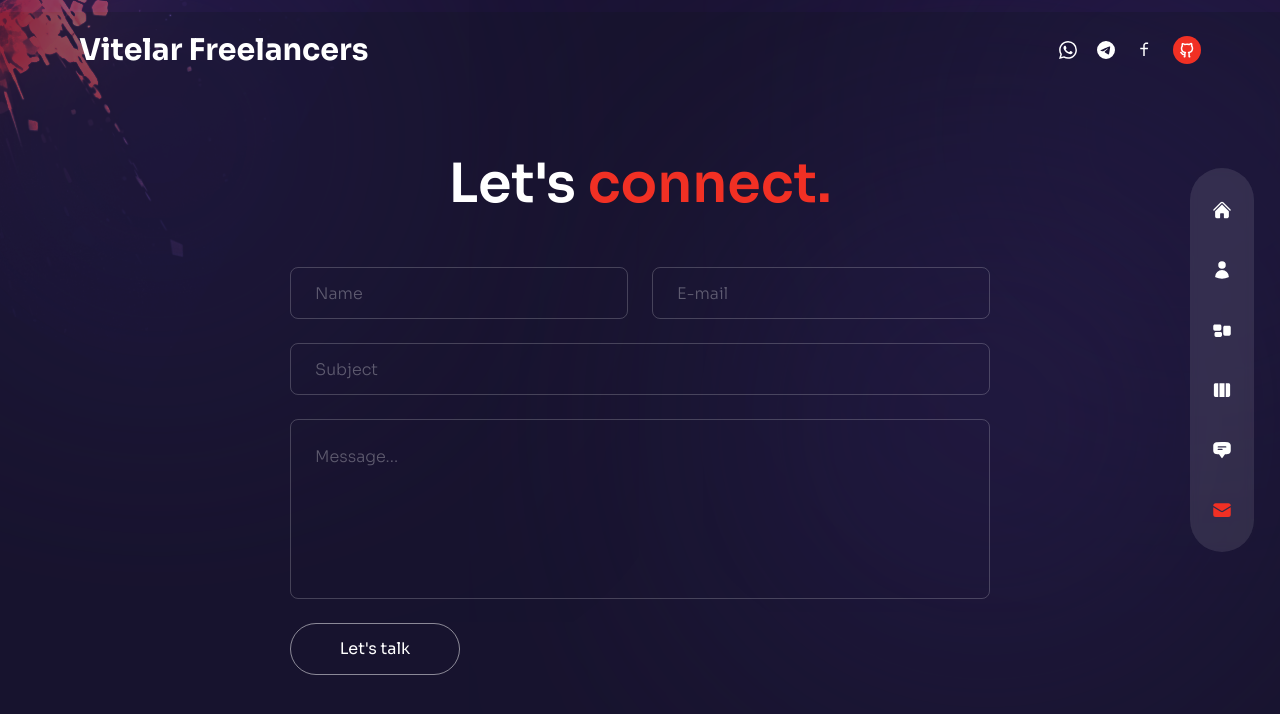
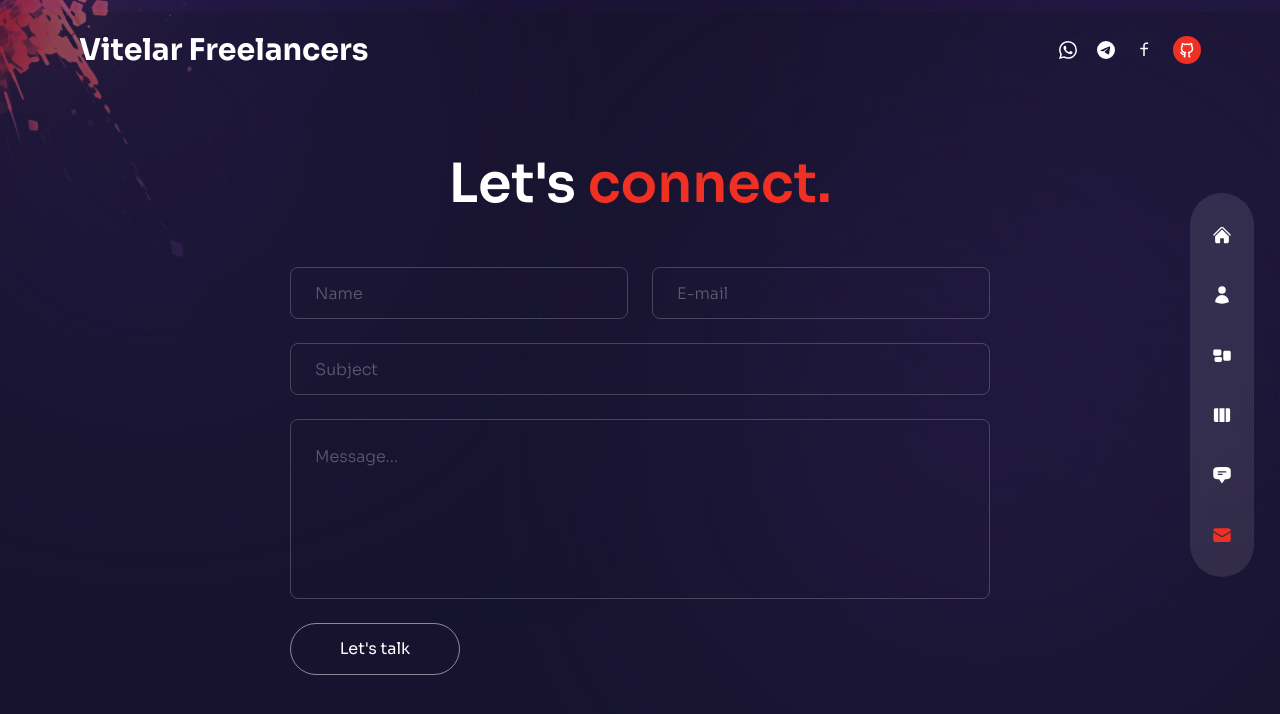
Before and after one commit to Oscar-CM/Vitellar, a Next.js app: page /contactq in a window 1280 px wide. Shown: the top 714 px of the page. Built offline with nearby package versions, Linux system fonts and the light colour scheme.

Commit message:
adjusting icons

```diff
--- a/components/Nav.jsx
+++ b/components/Nav.jsx
@@ -34,7 +34,7 @@ const Nav = () => {
 
   return (
     <nav className="flex flex-col items-center xl:justify-center gap-y-4 fixed h-max bottom-10 mt-auto xl:right-[2%] z-50 top-0 w-full xl:w-16 xl:max-w-md xl:h-screen">
-      <div className="flex w-full xl:flex-col items-center justify-between xl:justify-center gap-y-10 px-4 md:px-40 xl:px-0 h-[80px] xl:h-max py-8 bg-white/10 backdrop-blur-sm text-3xl xl:text-xl xl:rounded-full">
+      <div className="flex w-full xl:flex-col items-center justify-between xl:justify-center gap-y-10 px-4 md:px-40 xl:px-0 h-[80px] xl:h-max py-8 bg-white/10 backdrop-blur-sm text-3xl xl:text-xl xl:rounded-full mb-[-50px]">
         {navData.map((link, i) => (
           <Link
             className={`${
```
